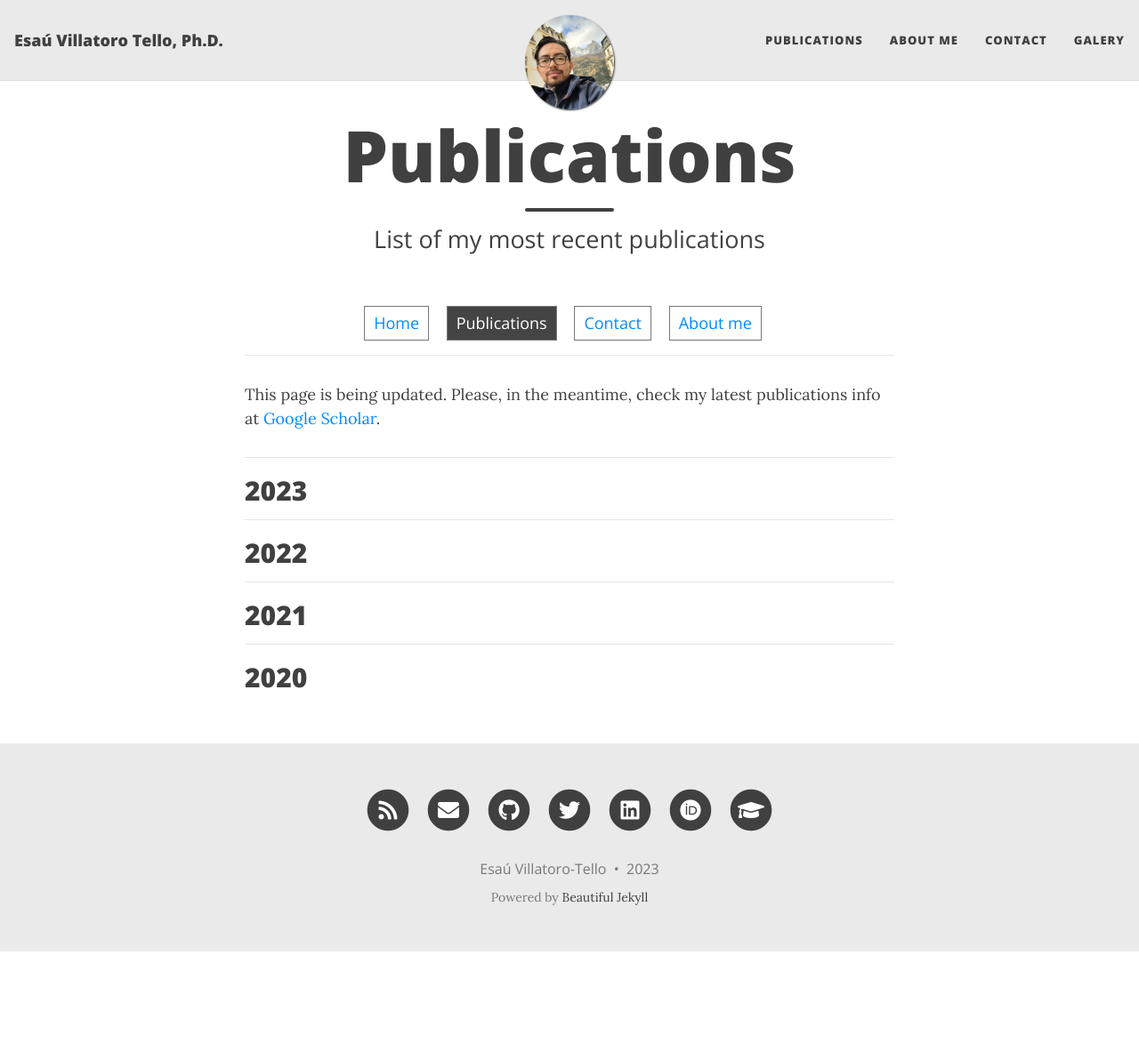
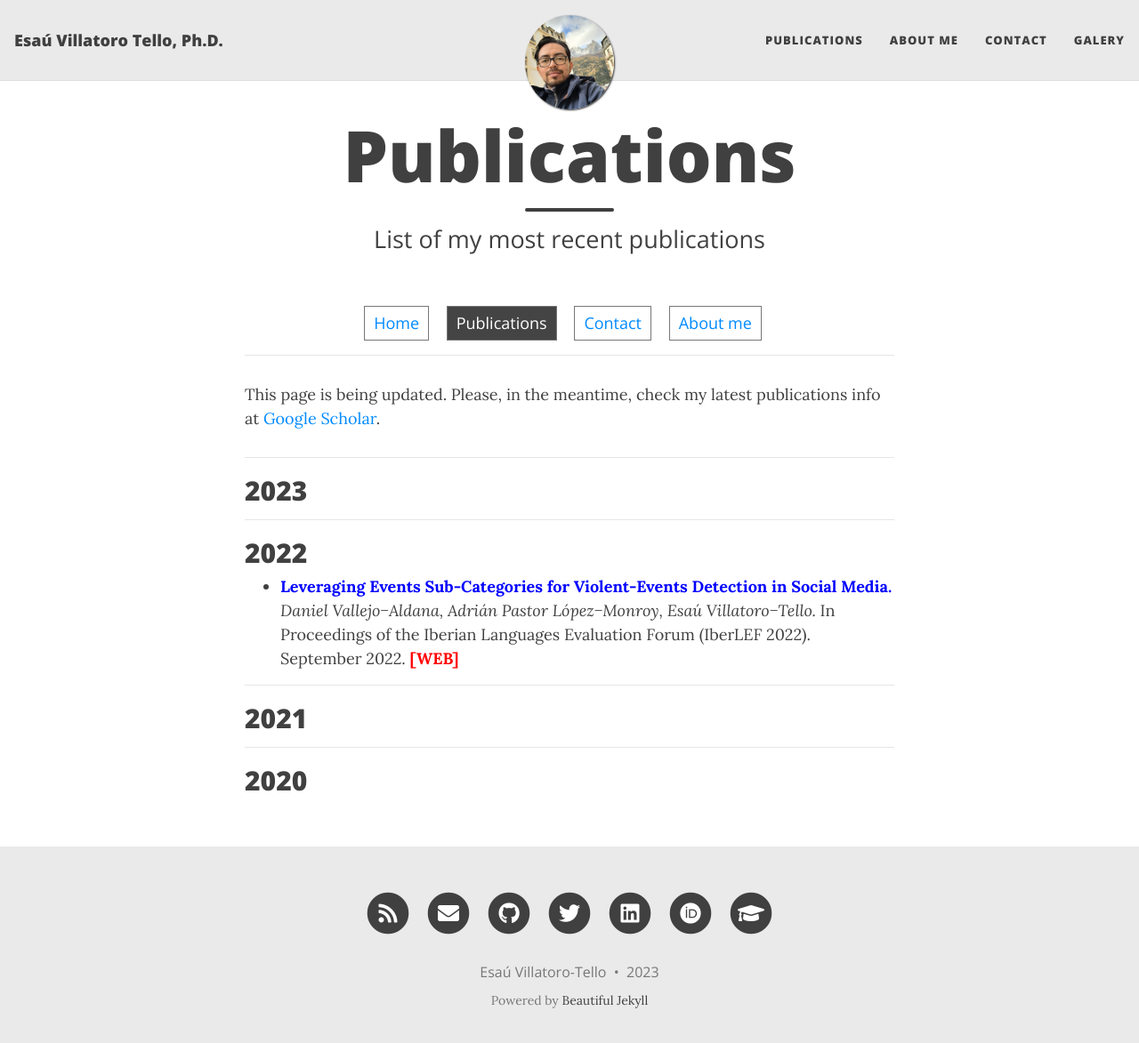
Before and after one commit to oravar333/oravar333.github.io, a Jekyll site: the page built from publications.md, in a window 1280 px wide and 1186 px high. Shown: the top 1173 px of the window at 89% size. Built offline with Jekyll 4.4.1, drawn with Linux system fonts in a browser that asks for light colours; nearby versions of some CDN libraries.

Commit message:
Update publications.md

```diff
--- a/publications.md
+++ b/publications.md
@@ -22,6 +22,7 @@ This page is being updated. Please, in the meantime, check my latest publication
 
 **2022**
 ---
+  * <span style="color:blue">**Leveraging Events Sub-Categories for Violent-Events Detection in Social Media.**</span> *Daniel Vallejo−Aldana, Adrián Pastor López−Monroy, Esaú Villatoro−Tello.* In Proceedings of the Iberian Languages Evaluation Forum (IberLEF 2022). September 2022. [<span style="color:red">**[WEB]**</span>](https://ceur-ws.org/Vol-3202/davincis-paper3.pdf)
 
 ---
 
```
